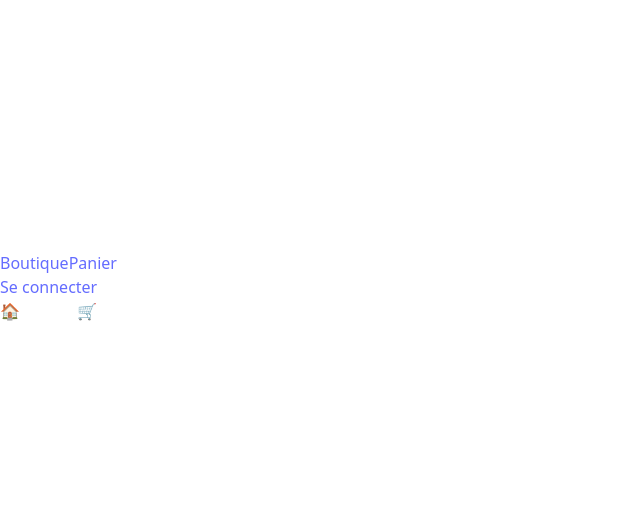
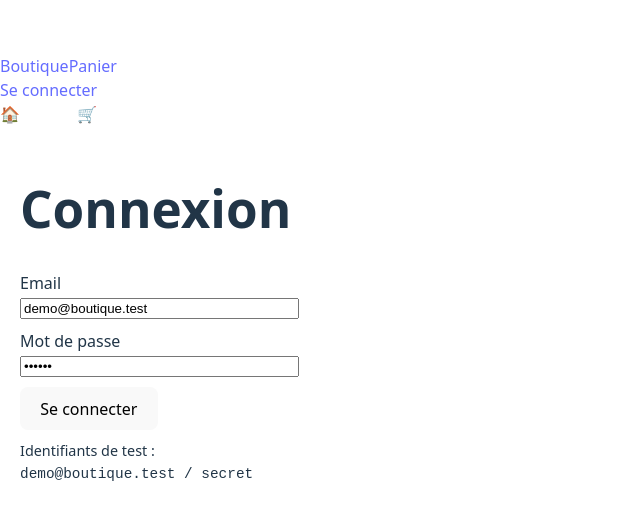
Before and after one commit to stephGuill/BOUTIQUE_REACT, a React app in the folder frontend/: page /login in a window 1280 px wide. Shown: the part 113-632 px from the top of the page, without its empty margins (0-640 px from the left). Built offline with nearby package versions, Linux system fonts and the light colour scheme; the HTML template or start-up script is replaced by a standard one.

Commit message:
création login.jsx, modif App.jsx et test de connexion

```diff
--- a/frontend/src/App.jsx
+++ b/frontend/src/App.jsx
@@ -5,6 +5,7 @@ import Home from "./pages/Home";
 import Product from "./pages/Product";
 import Cart from "./pages/Cart";
 import NavBar from "./components/NavBar";
+import Login from "./pages/Login";
 
 function App() {
   return (
@@ -14,7 +15,8 @@ function App() {
       <Route path="/" element={<Home />} />
       <Route path="/product/:id" element={<Product />} />
       <Route path="/cart" element={<Cart />} />
-    </Routes>
+      <Route path="/login" element={<Login />} />
+      </Routes>
     </>
   );
 }
--- /dev/null
+++ b/frontend/src/pages/login.jsx
@@ -0,0 +1,85 @@
+import { useState } from "react";
+import { useNavigate } from "react-router-dom";
+
+function Login() {
+  const [email, setEmail] = useState("demo@boutique.test");
+  const [password, setPassword] = useState("secret");
+  const [error, setError] = useState(null);
+  const [loading, setLoading] = useState(false);
+  const navigate = useNavigate();
+
+  async function handleSubmit(e) {
+    e.preventDefault();
+    setError(null);
+    setLoading(true);
+
+    try {
+      const res = await fetch("http://localhost:3001/login", {
+        method: "POST",
+        headers: { "Content-Type": "application/json" },
+        body: JSON.stringify({ email, password }),
+      });
+
+      const data = await res.json();
+
+      if (!res.ok || !data.ok) {
+        throw new Error(data.message || "Erreur de connexion");
+      }
+
+      // On stocke l'utilisateur en localStorage
+      localStorage.setItem("user", JSON.stringify(data.user));
+
+      // Retour à l'accueil
+      navigate("/");
+    } catch (err) {
+      setError(err.message);
+    } finally {
+      setLoading(false);
+    }
+  }
+
+  return (
+    <div style={{ padding: "20px", maxWidth: "400px" }}>
+      <h1>Connexion</h1>
+
+      {error && <p style={{ color: "red" }}>{error}</p>}
+
+      <form onSubmit={handleSubmit}>
+        <div style={{ marginBottom: "10px" }}>
+          <label>
+            Email<br />
+            <input
+              type="email"
+              value={email}
+              onChange={(e) => setEmail(e.target.value)}
+              style={{ width: "100%" }}
+            />
+          </label>
+        </div>
+
+        <div style={{ marginBottom: "10px" }}>
+          <label>
+            Mot de passe<br />
+            <input
+              type="password"
+              value={password}
+              onChange={(e) => setPassword(e.target.value)}
+              style={{ width: "100%" }}
+            />
+          </label>
+        </div>
+
+        <button type="submit" disabled={loading}>
+          {loading ? "Connexion..." : "Se connecter"}
+        </button>
+      </form>
+
+      <p style={{ marginTop: "10px", fontSize: "0.9rem" }}>
+        Identifiants de test : <br />
+        <code>demo@boutique.test / secret</code>
+      </p>
+    </div>
+  );
+}
+
+export default Login;
```
